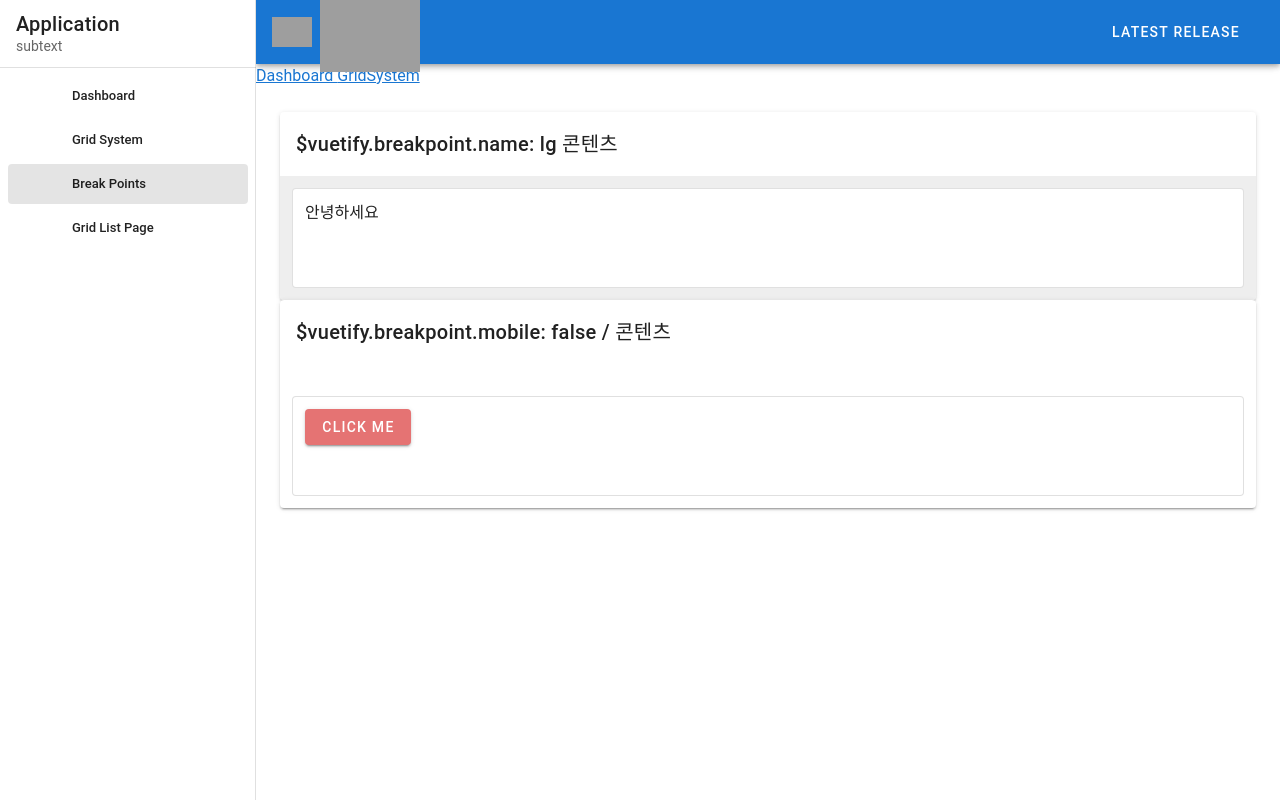
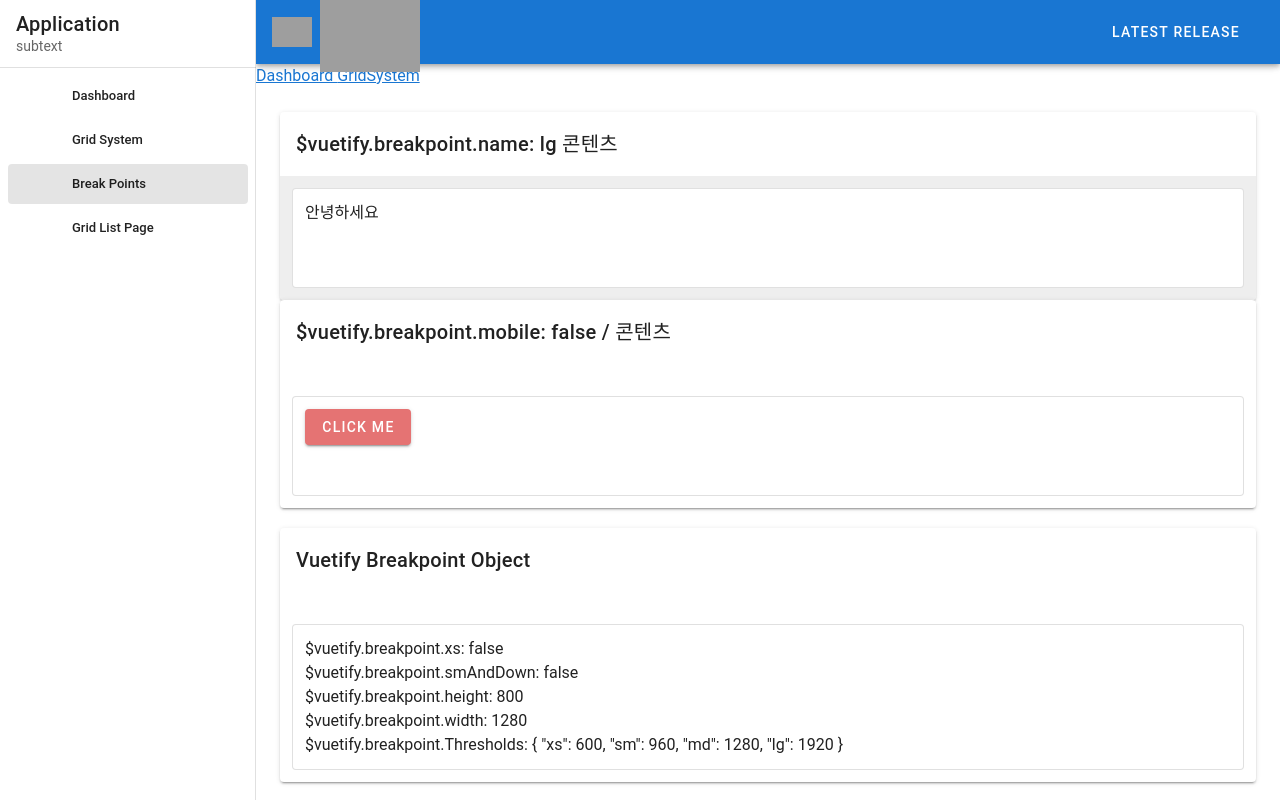
Before and after one commit to G-hoon/vuetify-study, a Vue app: page /breakpoints in a window 1280 px wide. Built offline with nearby package versions, Linux system fonts and the light colour scheme; grey boxes are pictures that could not be loaded.

Commit message:
studying breakpont property

```diff
--- a/src/plugins/vuetify.js
+++ b/src/plugins/vuetify.js
@@ -4,4 +4,8 @@ import Vuetify from 'vuetify/lib/framework';
 Vue.use(Vuetify);
 
 export default new Vuetify({
+  breakpoint: {
+    mobileBreakpoint: 'xs'
+    // mobileBreakpoint: 모바일 일때의 true가 되는 property 값도 오버라이딩 할 수 있다.
+  }
 });
--- a/src/views/BreakPoints.vue
+++ b/src/views/BreakPoints.vue
@@ -30,7 +30,9 @@
           <v-dialog
             v-model="dialog"
             width="500"
+            :fullscreen="$vuetify.breakpoint.mobile"
           >
+            <!-- mobile일때만, 풀 스크린 / 그냥 데스크탑일때는 일반 창 -->
             <template v-slot:activator="{ on, attrs }">
               <v-btn
                 color="red lighten-2"
@@ -68,6 +70,26 @@
         </v-card>
       </v-container>
     </v-card>
+    <v-card class="mt-5">
+      <v-card-title>
+        Vuetify Breakpoint Object
+      </v-card-title>
+      <v-container class="mt-5">
+        <v-card
+          class="pa-3"
+          outlined
+        >
+          $vuetify.breakpoint.xs: {{ $vuetify.breakpoint.xs }}<br>
+          $vuetify.breakpoint.smAndDown: {{ $vuetify.breakpoint.smAndDown }}<br>
+          <!-- sm 이하일때만 true / sm 벗어나서 md이상일때는 false -->
+          $vuetify.breakpoint.height: {{ $vuetify.breakpoint.height }}<br>
+          $vuetify.breakpoint.width: {{ $vuetify.breakpoint.width }}<br>
+          <!-- 브라우저에서 보이는 현재 width 와 height -->
+          $vuetify.breakpoint.Thresholds: {{ $vuetify.breakpoint.thresholds }}<br>
+          <!-- 현재 설정된 breakpoint의 property의 값. 오버라이딩 가능 -->
+        </v-card>
+      </v-container>
+    </v-card>
   </v-container>
 </template>
 
```
